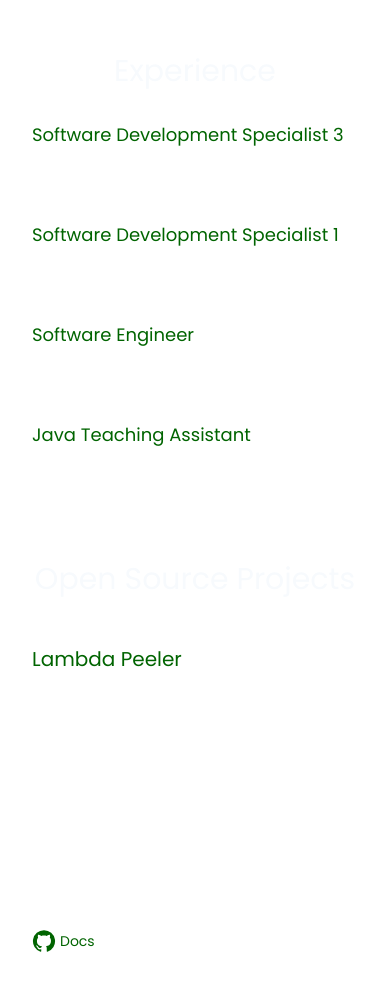
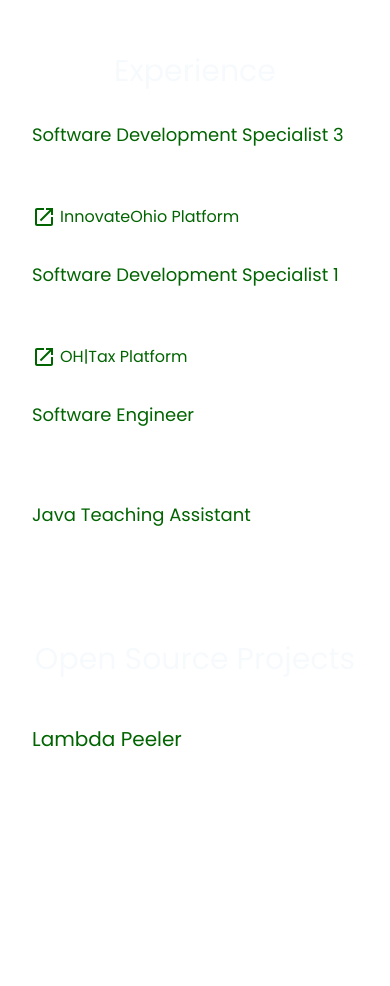
Before and after one commit to ZachMHamilton/PersonalWebsiteV2, a React (Vite) app: page / in a window 390 px wide. Shown: the part 1920-2906 px from the top of the page. Built offline with nearby package versions, Linux system fonts and the light colour scheme.

Commit message:
add links on mobile

```diff
--- a/src/components/main/Experience.jsx
+++ b/src/components/main/Experience.jsx
@@ -64,6 +64,16 @@ const Experience = () => {
                       {experience.period}
                     </p>
                   </div>
+                  {experience.link ? (
+                    <a
+                      className="text-accent text-base pt-4 flex items-center hover:text-accent-800 sm:hidden"
+                      target="_blank"
+                      href={experience.link.url}
+                    >
+                      <LaunchIcon className="mr-1" />
+                      {experience.link.text}
+                    </a>
+                  ) : null}
                 </div>
               ))}
             </div>
--- a/src/data/experienceData.js
+++ b/src/data/experienceData.js
@@ -37,10 +37,6 @@ const experienceData = [
       'Identified and eliminated redundant code segments, enhancing application modularity and optimizing developer experience',
       'Implemented extensive test suites using Jest for unit and integration testing, achieving 90% code coverage project-wide',
     ],
-    link: {
-      url: 'https://www.linkt.ai/',
-      text: 'Linkt',
-    },
   },
   // {
   //   title: 'Co-Creator',
```
